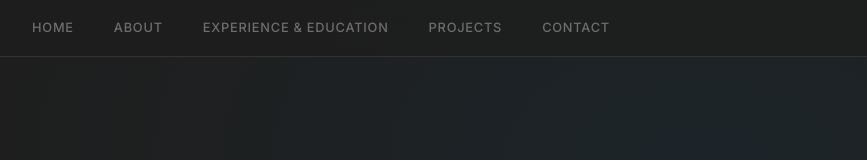
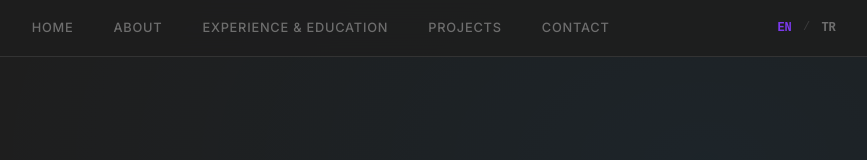
Before and after one commit to HighRadiation/web-site-portfolio, a Next.js app: page / in a window 1280 px wide. Shown: the top 160 px of the page, without its empty margins (319-1186 px from the left). Built offline with nearby package versions, Linux system fonts and the light colour scheme; no server answers; the database is empty.

Commit message:
feat: add language selector (EN/TR) to navbar

```diff
--- a/src/app/globals.css
+++ b/src/app/globals.css
@@ -110,8 +110,47 @@ h1, h2, h3, h4, .font-serif {
   height: 3.5rem;
   display: flex;
   align-items: center;
+  justify-content: space-between;
+}
+
+.nav-links {
+  display: flex;
+  align-items: center;
+  gap: 2.5rem;
+  flex: 1;
   justify-content: center;
-  gap: 2.5rem;
+  padding-left: 4rem; /* Offset for the language selector to keep links centered */
+}
+
+.nav-actions {
+  display: flex;
+  align-items: center;
+  gap: 0.5rem;
+  min-width: 4rem;
+  justify-content: flex-end;
+}
+
+.lang-btn {
+  background: none;
+  border: none;
+  color: var(--text-muted);
+  font-family: var(--font-mono);
+  font-size: 0.75rem;
+  font-weight: 600;
+  cursor: pointer;
+  padding: 0.2rem;
+  transition: color 0.2s ease;
+}
+
+.lang-btn:hover,
+.lang-btn.active {
+  color: var(--accent);
+}
+
+.lang-divider {
+  color: var(--text-disabled);
+  font-family: var(--font-mono);
+  font-size: 0.75rem;
 }
 
 .nav-link {
@@ -750,17 +789,29 @@ h1, h2, h3, h4, .font-serif {
   }
 
   .navbar-inner {
-    gap: 1.25rem;
     padding: 0 1.25rem;
-    justify-content: flex-start; /* Sola yasla */
+    justify-content: flex-start;
     overflow-x: auto;
-    -webkit-overflow-scrolling: touch; /* iOS'ta akıcı kaydırma */
+    -webkit-overflow-scrolling: touch;
     -ms-overflow-style: none;
     scrollbar-width: none;
     width: 100%;
-    /* Flexbox taşma sorununu çözmek için: */
     display: flex;
     flex-wrap: nowrap;
+    gap: 1.5rem;
+  }
+
+  .nav-links {
+    padding-left: 0;
+    justify-content: flex-start;
+    flex: initial;
+    gap: 1.25rem;
+  }
+
+  .nav-actions {
+    min-width: auto;
+    padding-left: 0.5rem;
+    border-left: 1px solid var(--border-subtle);
   }
 
   .navbar-inner::-webkit-scrollbar {
--- a/src/components/layout/Navbar.tsx
+++ b/src/components/layout/Navbar.tsx
@@ -1,20 +1,46 @@
+'use client';
+
+import { useLanguage } from '@/context/LanguageContext';
+
 export const Navbar = (): React.JSX.Element => {
+  const { language, setLanguage, t } = useLanguage();
+
   const links = [
-    { href: '#home', label: 'Home' },
-    { href: '#about', label: 'About' },
-    { href: '#experience', label: 'Experience & Education' },
-    { href: '#projects', label: 'Projects' },
-    { href: '#contact', label: 'Contact' },
+    { href: '#home', label: t('home') },
+    { href: '#about', label: t('about') },
+    { href: '#experience', label: t('experience') },
+    { href: '#projects', label: t('projects') },
+    { href: '#contact', label: t('contact') },
   ];
 
   return (
     <nav className="navbar">
       <div className="navbar-inner">
-        {links.map((link) => (
-          <a key={link.href} href={link.href} className="nav-link">
-            {link.label}
-          </a>
-        ))}
+        <div className="nav-links">
+          {links.map((link) => (
+            <a key={link.href} href={link.href} className="nav-link">
+              {link.label}
+            </a>
+          ))}
+        </div>
+
+        <div className="nav-actions">
+          <button
+            onClick={() => setLanguage('en')}
+            className={`lang-btn ${language === 'en' ? 'active' : ''}`}
+            type="button"
+          >
+            EN
+          </button>
+          <span className="lang-divider">/</span>
+          <button
+            onClick={() => setLanguage('tr')}
+            className={`lang-btn ${language === 'tr' ? 'active' : ''}`}
+            type="button"
+          >
+            TR
+          </button>
+        </div>
       </div>
     </nav>
   );
--- /dev/null
+++ b/src/context/LanguageContext.tsx
@@ -0,0 +1,62 @@
+'use client';
+
+import React, { createContext, useContext, useState } from 'react';
+
+type Language = 'en' | 'tr';
+
+interface LanguageContextType {
+  language: Language;
+  setLanguage: (lang: Language) => void;
+  t: (key: string) => string;
+}
+
+type TranslationKeys = 'home' | 'about' | 'experience' | 'projects' | 'contact';
+
+const translations: Record<Language, Record<TranslationKeys, string>> = {
+  en: {
+    home: 'Home',
+    about: 'About',
+    experience: 'Experience & Education',
+    projects: 'Projects',
+    contact: 'Contact',
+  },
+  tr: {
+    home: 'Ana Sayfa',
+    about: 'Hakkımda',
+    experience: 'Deneyim & Eğitim',
+    projects: 'Projeler',
+    contact: 'İletişim',
+  },
+};
+
+const LanguageContext = createContext<LanguageContextType | undefined>(undefined);
+
+export function LanguageProvider({
+  children,
+}: {
+  children: React.ReactNode;
+}): React.JSX.Element {
+  const [language, setLanguage] = useState<Language>('en');
+
+  const t = (key: string): string => {
+    return (
+      translations[language][key as TranslationKeys] ||
+      translations['en'][key as TranslationKeys] ||
+      key
+    );
+  };
+
+  return (
+    <LanguageContext.Provider value={{ language, setLanguage, t }}>
+      {children}
+    </LanguageContext.Provider>
+  );
+}
+
+export function useLanguage(): LanguageContextType {
+  const context = useContext(LanguageContext);
+  if (context === undefined) {
+    throw new Error('useLanguage must be used within a LanguageProvider');
+  }
+  return context;
+}
```
Also changed, not shown: documents/2026-04-29_12-35-39.md (added, +18 -0 lines), src/app/(main)/layout.tsx (+4 -3 lines).
